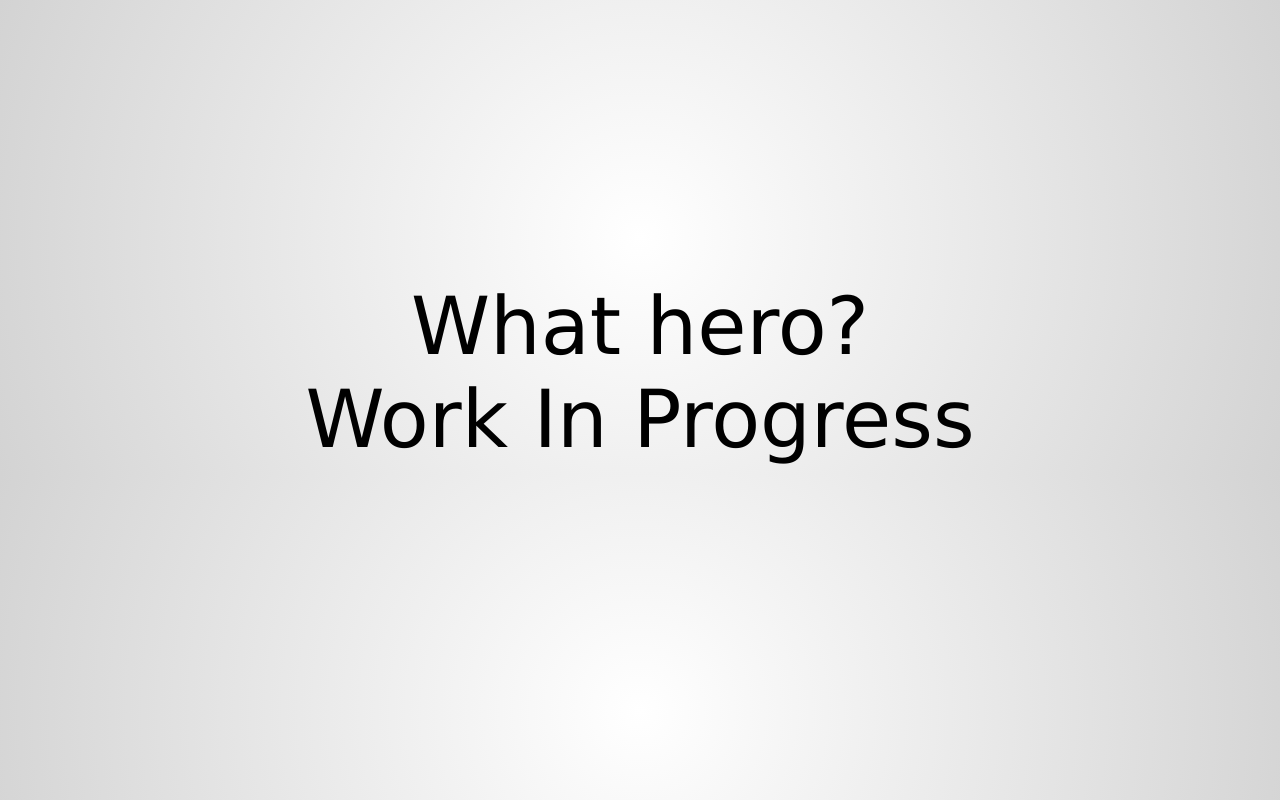
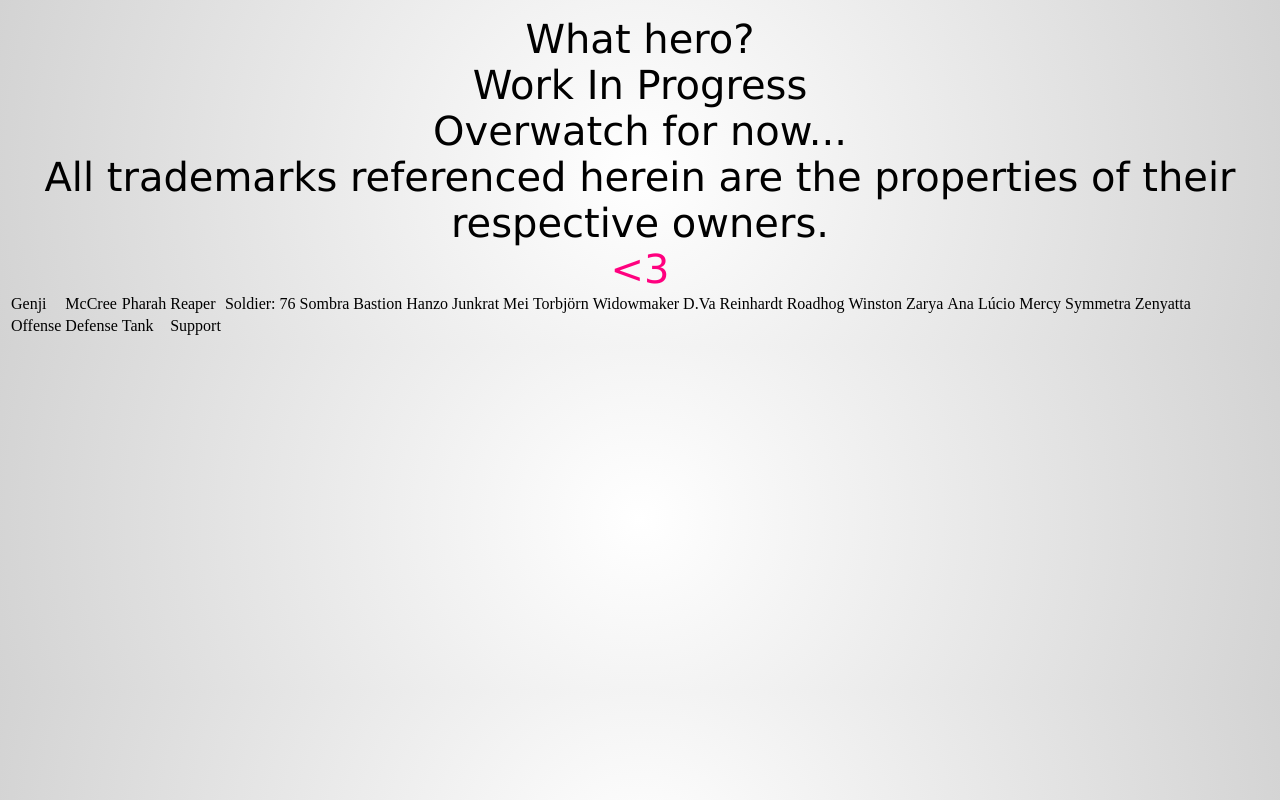
Before and after one commit to icyhydro/whathero, a plain HTML site: page index.html in a window 1280 px wide. Drawn offline with Linux system fonts and the light colour scheme.

Commit message:
Add heroes and some style.

```diff
--- a/index.html
+++ b/index.html
@@ -7,7 +7,42 @@
   <body>
     <div id="placeholdertext">
       What hero?<br>
-      Work In Progress
+      Work In Progress<br>
+      Overwatch for now...<br>
+      All trademarks referenced herein are the properties of their respective owners.<br>
+      <span id="heart">&lt;3</span><br>
     </div>
+    <table>
+      <tr>
+        <td>Genji</td>
+        <td>McCree</td>
+        <td>Pharah</td>
+        <td>Reaper</td>
+        <td>Soldier: 76</td>
+        <td>Sombra</td>
+        <td>Bastion</td>
+        <td>Hanzo</td>
+        <td>Junkrat</td>
+        <td>Mei</td>
+        <td>Torbjörn</td>
+        <td>Widowmaker</td>
+        <td>D.Va</td>
+        <td>Reinhardt</td>
+        <td>Roadhog</td>
+        <td>Winston</td>
+        <td>Zarya</td>
+        <td>Ana</td>
+        <td>Lúcio</td>
+        <td>Mercy</td>
+        <td>Symmetra</td>
+        <td>Zenyatta</td>
+      </tr>
+      <tr>
+        <td>Offense</td>
+        <td>Defense</td>
+        <td>Tank</td>
+        <td>Support</td>
+      </tr>
+    </table>
   </body>
 </html>
--- a/mainstyle.css
+++ b/mainstyle.css
@@ -5,7 +5,11 @@
 
 #placeholdertext {
   font-family: "Verdana", Verdana, sans-serif;
-  font-size: 10vh;
+  font-size: 5vh;
   text-align: center;
-  margin-top: 35vh;
+  margin-top: 2vh;
 }
+
+#heart {
+  color: #FF007F;
+}
```
